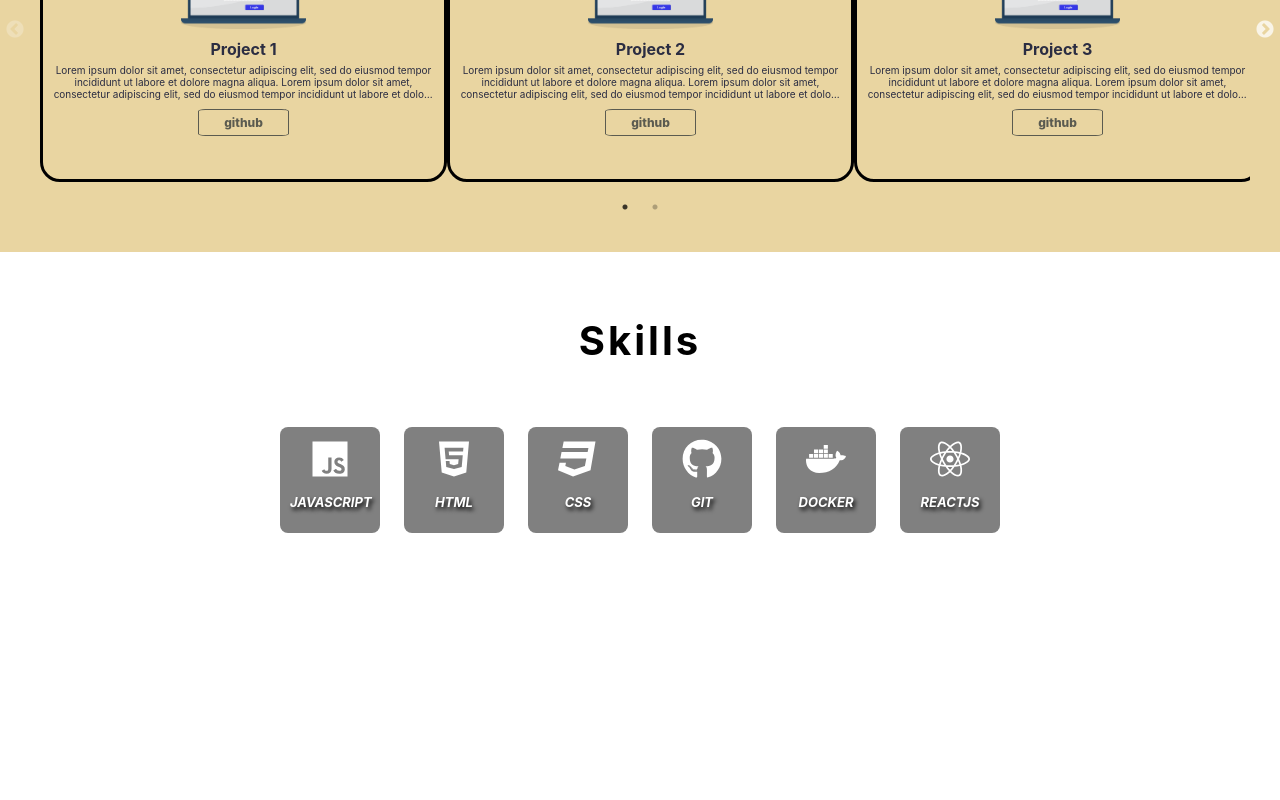
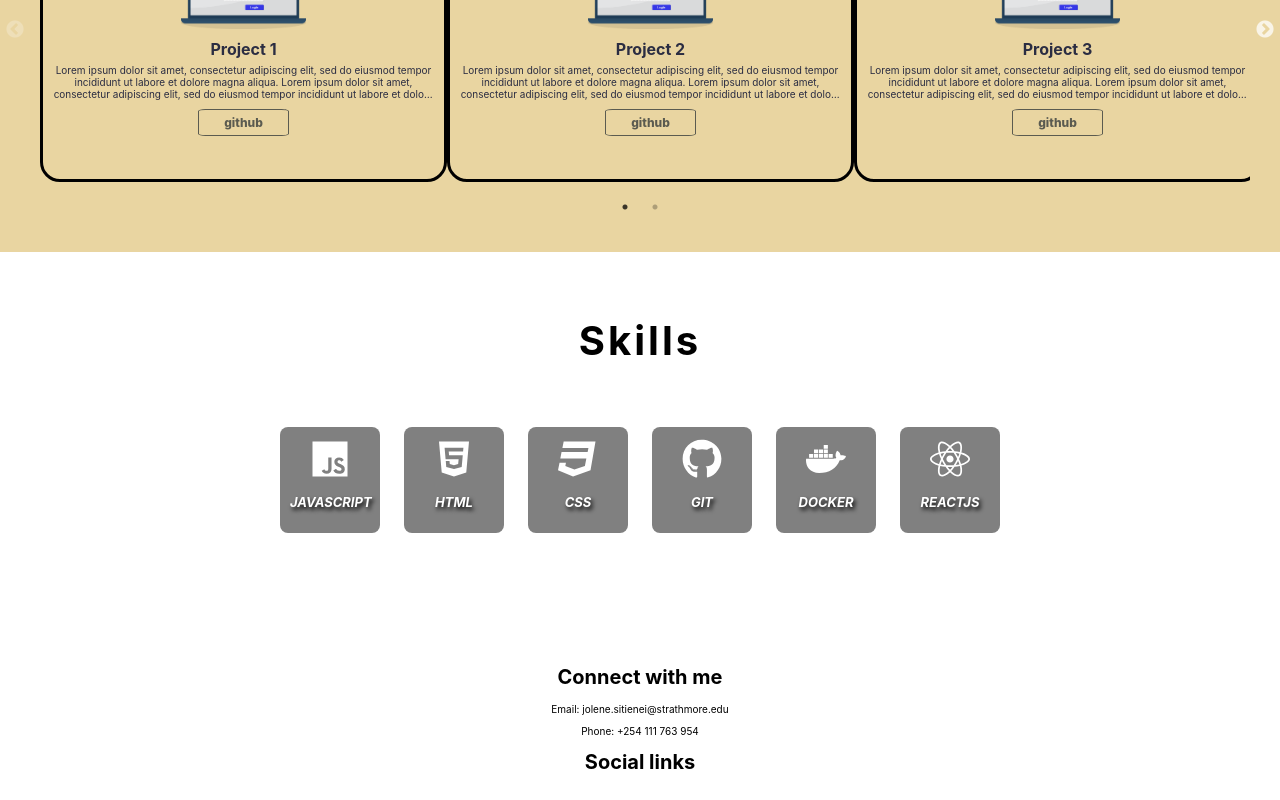
Before and after one commit to jolene-jebet/portfolio, a JavaScript app: page / in a window 1280 px wide. Shown: the part 1224-2024 px from the top of the page. Before the commit the page ends 1876 px from the top, so only its background shows below. Built offline with nearby package versions, Linux system fonts and the light colour scheme; the HTML template or start-up script is replaced by a standard one.

Commit message:
task 17/18 : impliment the footer section and render it

```diff
--- a/src/App.js
+++ b/src/App.js
@@ -4,6 +4,7 @@ import Body from './components/Body';
 import About from './components/About';
 import Projects from './components/Projects';
 import Skills from './components/Skills';
+import Footer from './components/Footer';
 
 const App = () => {
   return (
@@ -13,7 +14,7 @@ const App = () => {
         <About />
         <Projects />
         <Skills />
-
+        <Footer />
     </div>
   );
 }
--- a/src/components/Footer.js
+++ b/src/components/Footer.js
@@ -1 +1,23 @@
 // Create your Footer component here
+import { FaTwitter, FaInstagram } from "react-icons/fa";
+
+const Footer = () => {
+    return (
+        <footer id='footer' className='footer'>
+            <div className='footer-contact-info'>
+                <h1 className='footer-heading'>Connect with me</h1>
+                <p className="footer-contact-access">Email: jolene.sitienei@strathmore.edu</p>
+                <p className="footer-contact-access">Phone: +254 111 763 954</p>
+            </div>
+            <div>
+                <h1>Social links</h1>
+                <div className="social-icons">
+                    <a href="https://www.educative.io/"><i><FaTwitter /></i></a>
+                    <a href="https://www.educative.io/"><i><FaInstagram /></i></a>
+                </div>
+            </div>
+        </footer>
+    )
+}
+
+export default Footer;
```
